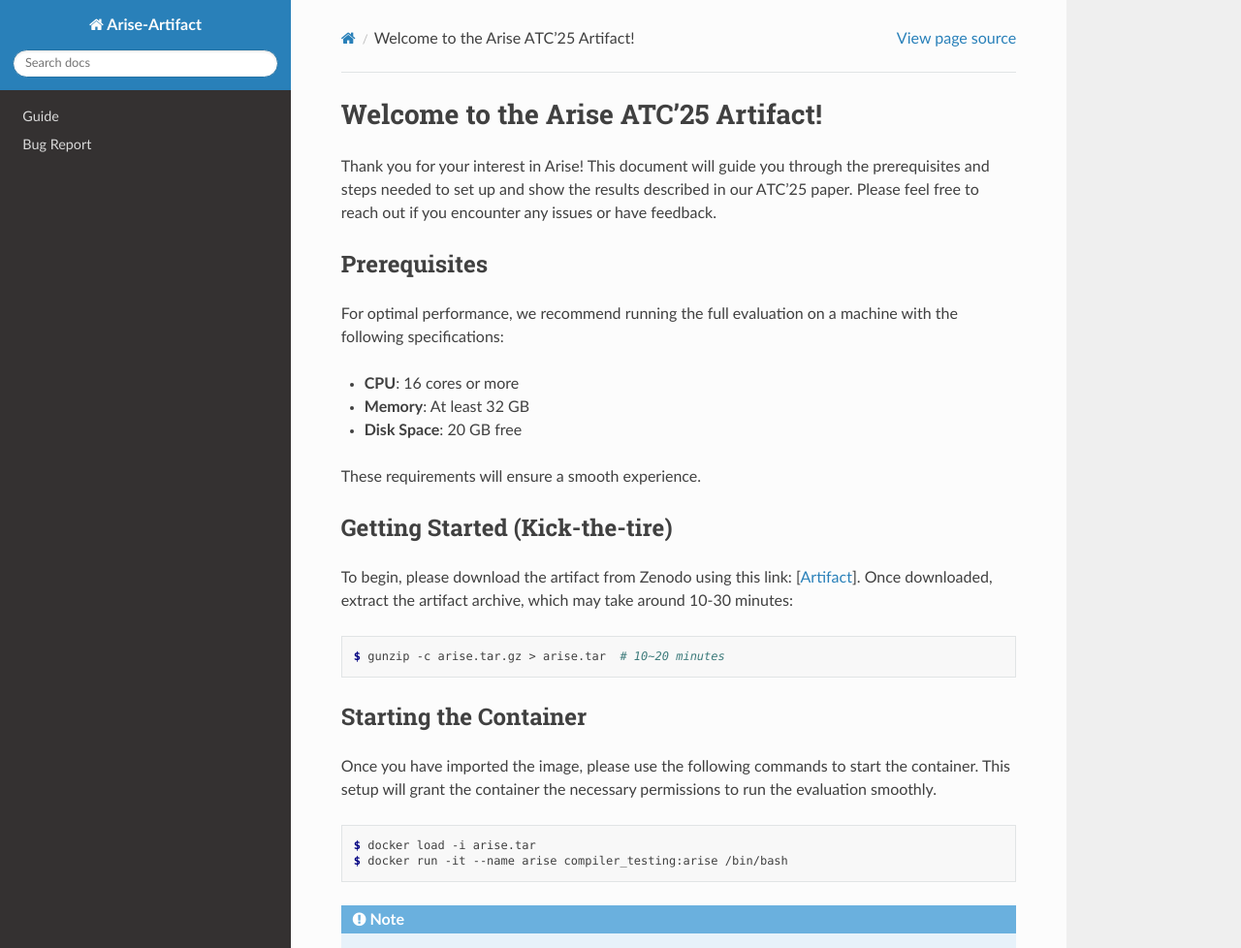
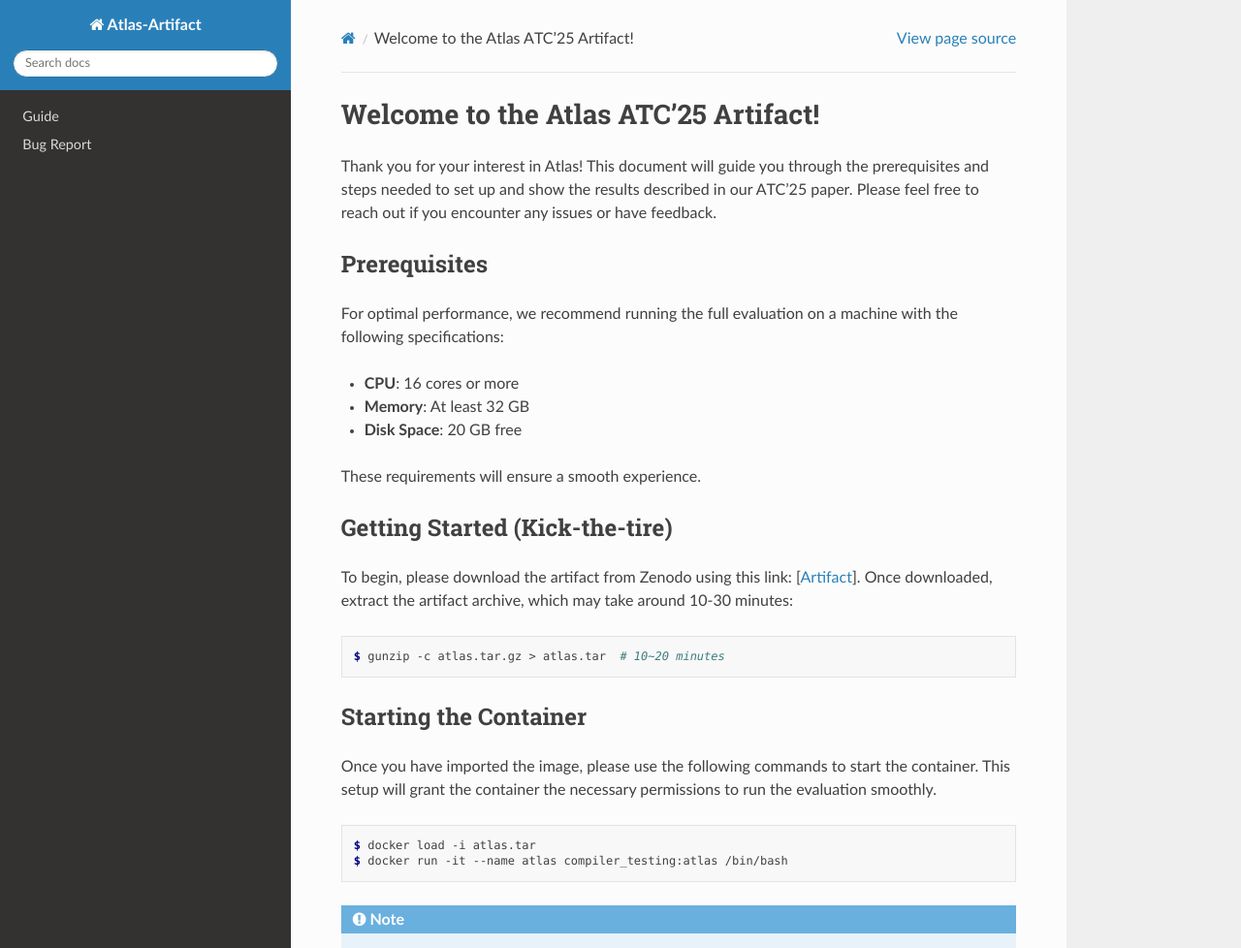
Before and after one commit to wjccst/arise_doc, a Sphinx documentation site: the page built from docs/source/index.rst, in a window 1280 px wide and 1400 px high. Shown: the top 978 px of the window at 97% size. Built offline with Sphinx 7.4.7 and the Read the Docs theme 3.1.0, drawn with Linux system fonts in a browser that asks for light colours.

Commit message:
change tool name

```diff
--- a/docs/source/conf.py
+++ b/docs/source/conf.py
@@ -6,7 +6,7 @@
 # -- Project information -----------------------------------------------------
 # https://www.sphinx-doc.org/en/master/usage/configuration.html#project-information
 
-project = 'Arise-Artifact'
+project = 'Atlas-Artifact'
 copyright = '2025, Jiangchang Wu'
 author = 'Jiangchang Wu'
 release = '0.0.1'
--- a/docs/source/guide.rst
+++ b/docs/source/guide.rst
@@ -9,7 +9,7 @@
 
 .. code-block:: console
 
-   $ docker exec -it arise /bin/bash
+   $ docker exec -it atlas /bin/bash
 
 
 Once inside the container, navigate to the appropriate directory and execute the following commands:
@@ -75,11 +75,11 @@
 
 The instrumented program can be accessed in the ``/home/code/InsertAttr/work`` directory. The ``work`` directory contains many subfolders, each named with a randomly generated 8-character string. Each folder contains both the original program and the instrumented mutants.
 
-Once the process starts, a results directory named in the format ``Arise-<timestamp>`` will be generated in the current working directory. The contents of this folder are organized as follows:
+Once the process starts, a results directory named in the format ``<tool>-<timestamp>`` will be generated in the current working directory. The contents of this folder are organized as follows:
 
 .. code-block:: text
 
-    Arise-<timestamp>/
+    <tool>-<timestamp>/
     ├── bug/        # contains test cases that triggered misoptimization bugs
     ├── crash/      # contains test cases that triggered compiler crashes
     ├── BUG.log     # describes each discovered bug
--- a/docs/source/index.rst
+++ b/docs/source/index.rst
@@ -1,7 +1,7 @@
-Welcome to the Arise ATC'25 Artifact!
+Welcome to the Atlas ATC'25 Artifact!
 =========================================
 
-Thank you for your interest in Arise!
+Thank you for your interest in Atlas!
 This document will guide you through the prerequisites and steps needed to set up and show the results described in our ATC'25 paper.
 Please feel free to reach out if you encounter any issues or have feedback.
 
@@ -23,7 +23,7 @@
 
 .. code-block:: console
 
-  $ gunzip -c arise.tar.gz > arise.tar  # 10~20 minutes
+  $ gunzip -c atlas.tar.gz > atlas.tar  # 10~20 minutes
 
 Starting the Container
 ----------------------
@@ -32,8 +32,8 @@
 
 .. code-block:: console
 
-  $ docker load -i arise.tar
-  $ docker run -it --name arise compiler_testing:arise /bin/bash
+  $ docker load -i atlas.tar
+  $ docker run -it --name atlas compiler_testing:atlas /bin/bash
 
 .. note::
 
```
